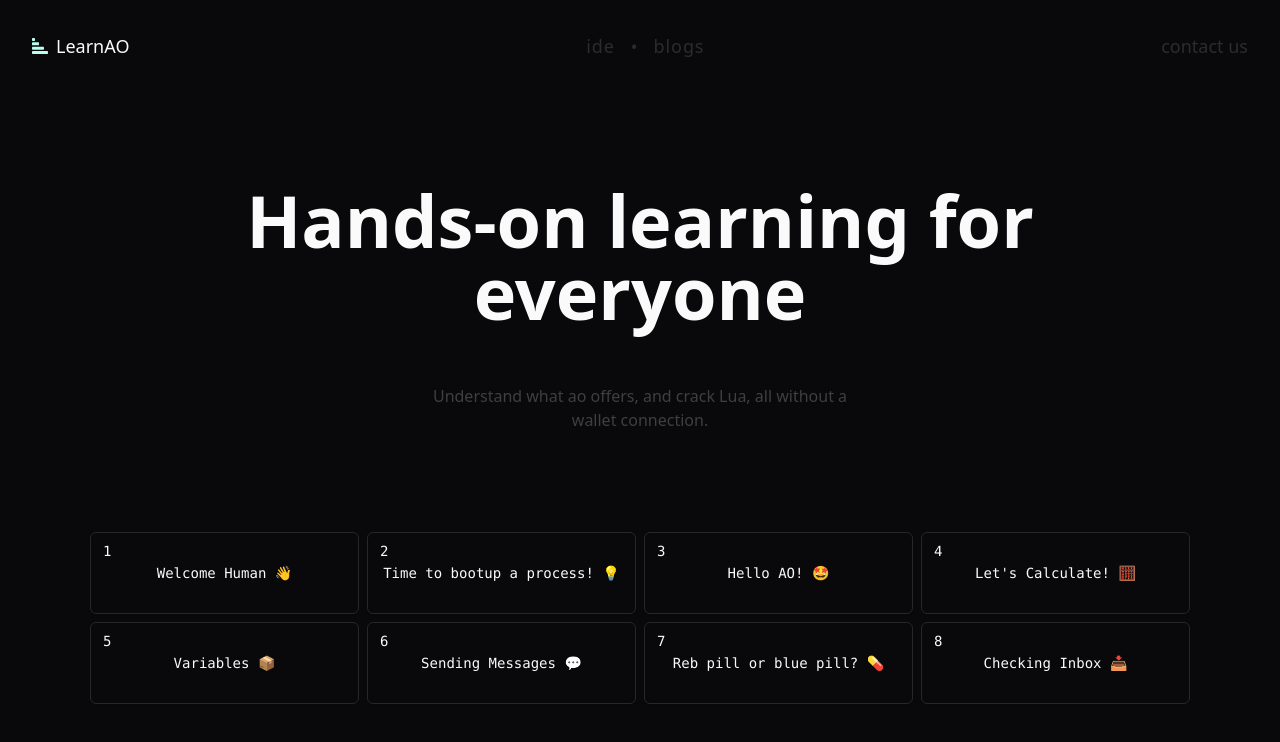
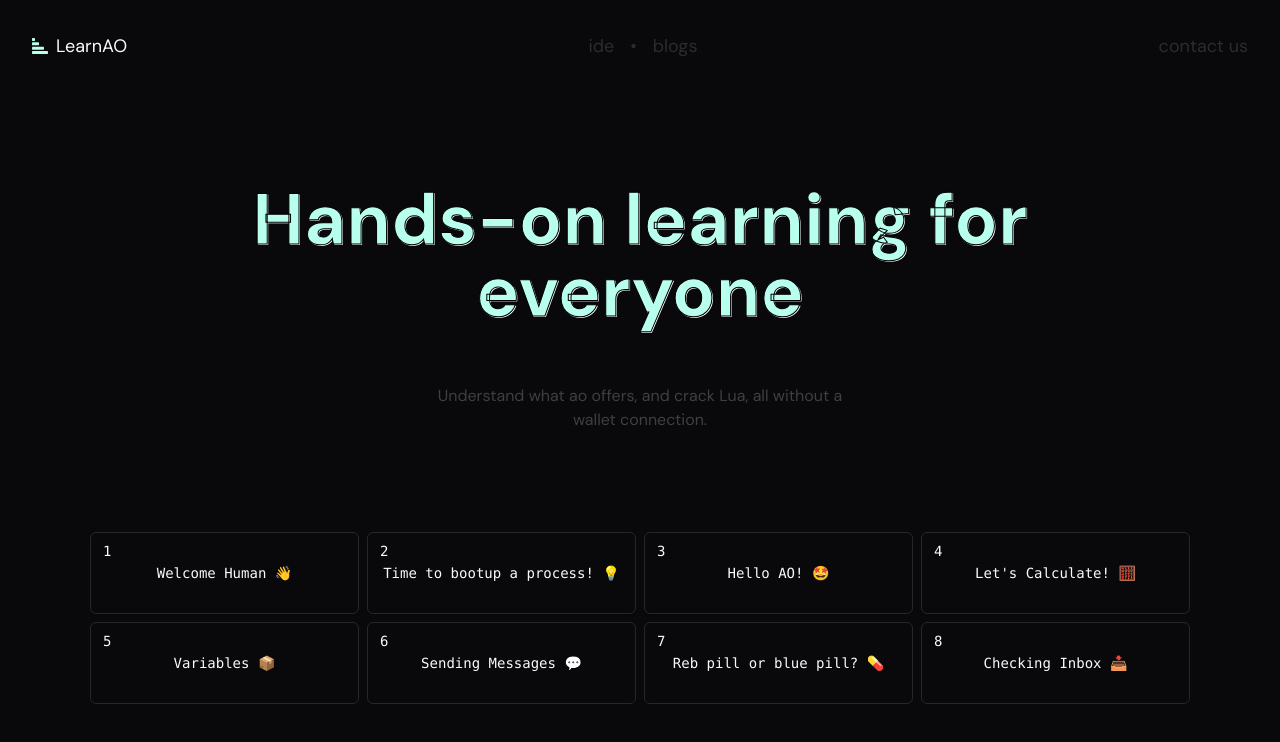
Before and after one commit to betteridea-dev/learn-v0, a Next.js app: page / in a window 1280 px wide. Shown: the top 742 px of the page. Built offline with nearby package versions, Linux system fonts and the light colour scheme.

Commit message:
Fonts and Fine Tuning

```diff
--- a/src/components/navbar.tsx
+++ b/src/components/navbar.tsx
@@ -1,21 +1,32 @@
 import Image from "next/image";
 import Link from "next/link";
+import { Button } from "./ui/button";
 
 export default function Navbar() {
   return (
     <nav>
       <div className="flex flex-row justify-between items-center p-8">
-        <div className="flex flex-row items-center gap-2 text-lg">
+        <Link href="/" className="flex flex-row items-center gap-2 text-lg">
           <Image src="/logo.svg" height={16} width={16} alt="Logo" /> LearnAO
+        </Link>
+
+        <div className="flex flex-row gap-4 text-[#2C2C2C] text-lg">
+          <Link
+            href="https://betteridea.dev/"
+            target="_blank"
+            className="hover:text-[#bbb]"
+          >
+            ide
+          </Link>
+          <span>•</span>
+          <Link href="/" className="hover:text-[#bbb]">
+            blogs
+          </Link>
         </div>
 
-        <div className="flex flex-row gap-4 text-[#2C2C2C] text-lg">
-          <Link href="/login">ide</Link>
-          <span>•</span>
-          <Link href="/login">blogs</Link>
-        </div>
-
-        <div className="text-[#2C2C2C] text-lg">contact us</div>
+        <Link href="/" className="text-[#2C2C2C] text-lg hover:text-[#bbb]">
+          contact us
+        </Link>
       </div>
     </nav>
   );
--- a/src/pages/_document.tsx
+++ b/src/pages/_document.tsx
@@ -3,7 +3,18 @@ import { Html, Head, Main, NextScript } from "next/document";
 export default function Document() {
   return (
     <Html lang="en">
-      <Head />
+      <Head>
+        <link rel="preconnect" href="https://fonts.googleapis.com" />
+        <link
+          rel="preconnect"
+          href="https://fonts.gstatic.com"
+          crossOrigin="anonymous"
+        />
+        <link
+          href="https://fonts.googleapis.com/css2?family=DM+Sans:ital,opsz,wght@0,9..40,100..1000;1,9..40,100..1000&display=swap"
+          rel="stylesheet"
+        />
+      </Head>
       <body>
         <Main />
         <NextScript />
--- a/src/pages/index.tsx
+++ b/src/pages/index.tsx
@@ -12,7 +12,16 @@ export default function Home() {
 
       <div className="container min-h-[calc(100vh-92px)] flex flex-col items-center  gap-3 p-3">
         <div className="max-w-screen-xl p-20 flex flex-col gap-12 justify-center items-center text-center">
-          <h1 className="text-7xl font-bold">Hands-on learning for everyone</h1>
+          <h1
+            className="text-7xl font-extrabold text-[#B8FFEE]"
+            style={{
+              WebkitTextStrokeWidth: "1px",
+              WebkitTextStrokeColor: "#000000",
+              textShadow: "1px 1px 0px #FFF",
+            }}
+          >
+            Hands-on learning for everyone
+          </h1>
 
           <div className="py-2 max-w-md text-[#3F3F3F]">
             Understand what ao offers, and crack Lua, all without a wallet
--- a/src/styles/globals.css
+++ b/src/styles/globals.css
@@ -80,13 +80,13 @@
 }
 
 code {
-  background-color: rgba(69, 69, 69, 0.5);
-  padding: 0.1em 0.3em;
-  border-radius: 0.3em;
+  /* background-color: rgba(69, 69, 69, 0.5); */
+  /* padding: 0.1em 0.3em; */
+  /* border-radius: 0.3em; */
 }
 
 a {
   /* text-decoration: underline; */
   /* font-weight: 200; */
-  letter-spacing: 0.05em;
+  /* letter-spacing: 0.05em; */
 }
--- a/tailwind.config.ts
+++ b/tailwind.config.ts
@@ -1,13 +1,13 @@
-import type { Config } from "tailwindcss"
+import type { Config } from "tailwindcss";
 
 const config = {
   darkMode: ["class"],
   content: [
-    './pages/**/*.{ts,tsx}',
-    './components/**/*.{ts,tsx}',
-    './app/**/*.{ts,tsx}',
-    './src/**/*.{ts,tsx}',
-	],
+    "./pages/**/*.{ts,tsx}",
+    "./components/**/*.{ts,tsx}",
+    "./app/**/*.{ts,tsx}",
+    "./src/**/*.{ts,tsx}",
+  ],
   prefix: "",
   theme: {
     container: {
@@ -18,6 +18,9 @@ const config = {
       },
     },
     extend: {
+      fontFamily: {
+        sans: ["DM Sans", "sans-serif"],
+      },
       colors: {
         border: "hsl(var(--border))",
         input: "hsl(var(--input))",
@@ -75,6 +78,6 @@ const config = {
     },
   },
   plugins: [require("tailwindcss-animate")],
-} satisfies Config
+} satisfies Config;
 
-export default config
+export default config;
```
